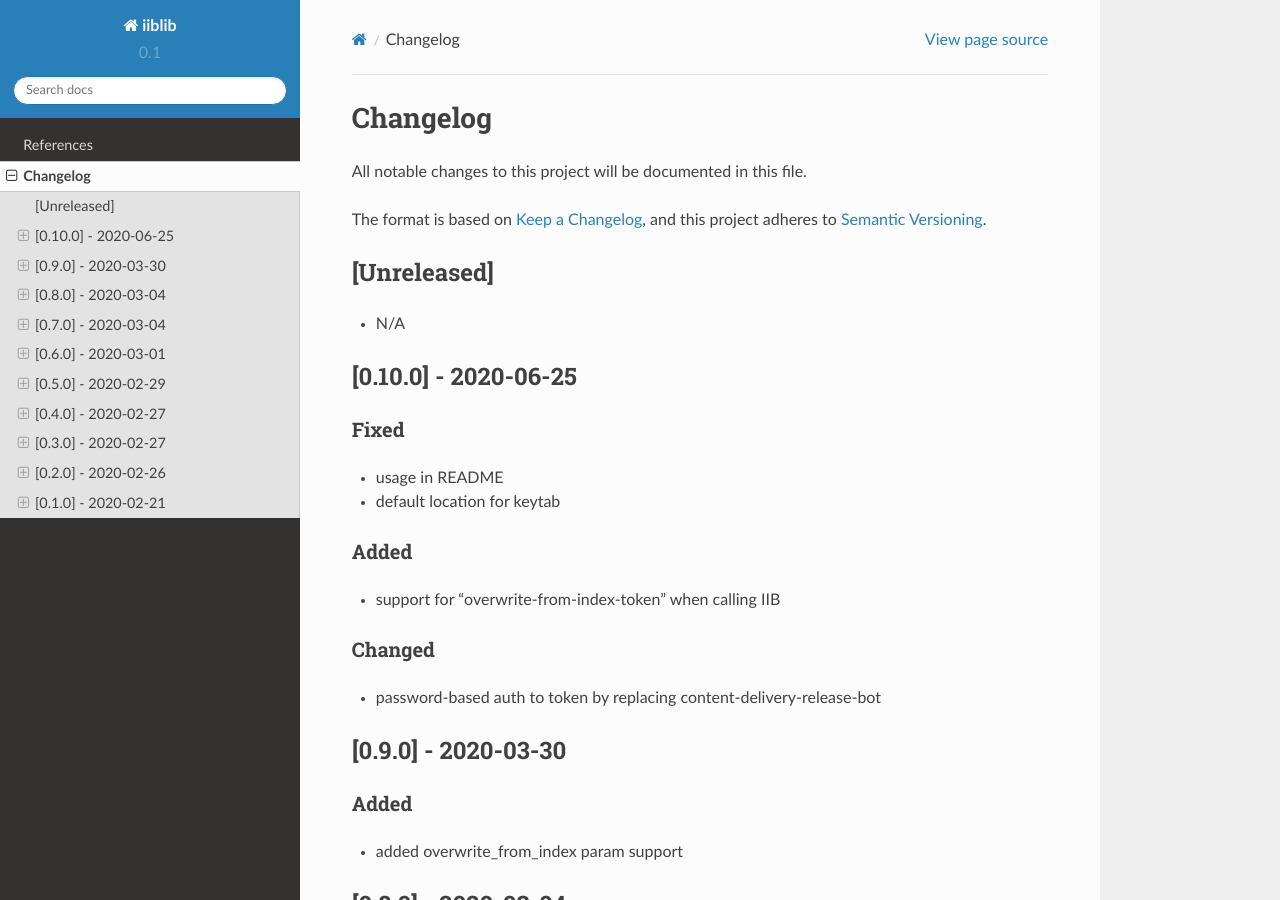
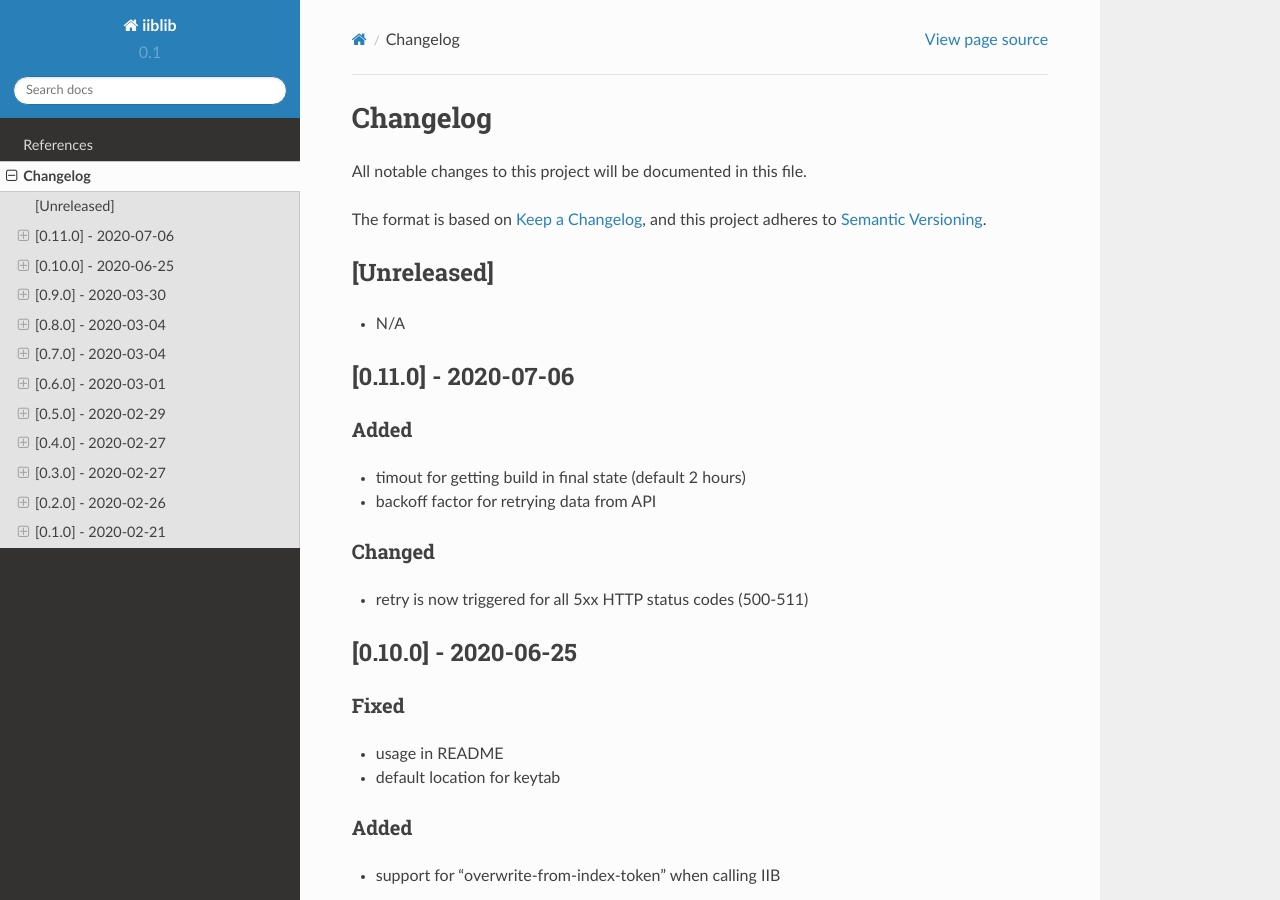
Before and after one commit to release-engineering/iiblib, a Sphinx documentation site: the page built from docs/source/CHANGELOG.md, in a window 1280 px wide and 900 px high. Built offline with Sphinx 7.4.7 and the Read the Docs theme 2.0.0, drawn with Linux system fonts in a browser that asks for light colours.

Commit message:
v0.11.0 changelog

```diff
--- a/docs/source/CHANGELOG.md
+++ b/docs/source/CHANGELOG.md
@@ -8,6 +8,17 @@ and this project adheres to [Semantic Versioning](https://semver.org/spec/v2.0.0
 ## [Unreleased]
 
 - N/A
+
+## [0.11.0] - 2020-07-06
+
+### Added
+
+ - timout for getting build in final state (default 2 hours)
+ - backoff factor for retrying data from API
+
+### Changed
+
+ - retry is now triggered for all 5xx HTTP status codes (500-511)
 
 ## [0.10.0] - 2020-06-25
 
--- a/setup.py
+++ b/setup.py
@@ -62,7 +62,7 @@ if os.environ.get("READTHEDOCS", None):
 
 setup(
     name="iiblib",
-    version="0.10.0",
+    version="0.11.0",
     description="IIB client library",
     long_description=long_description,
     author="Jindrich Luza",
```
